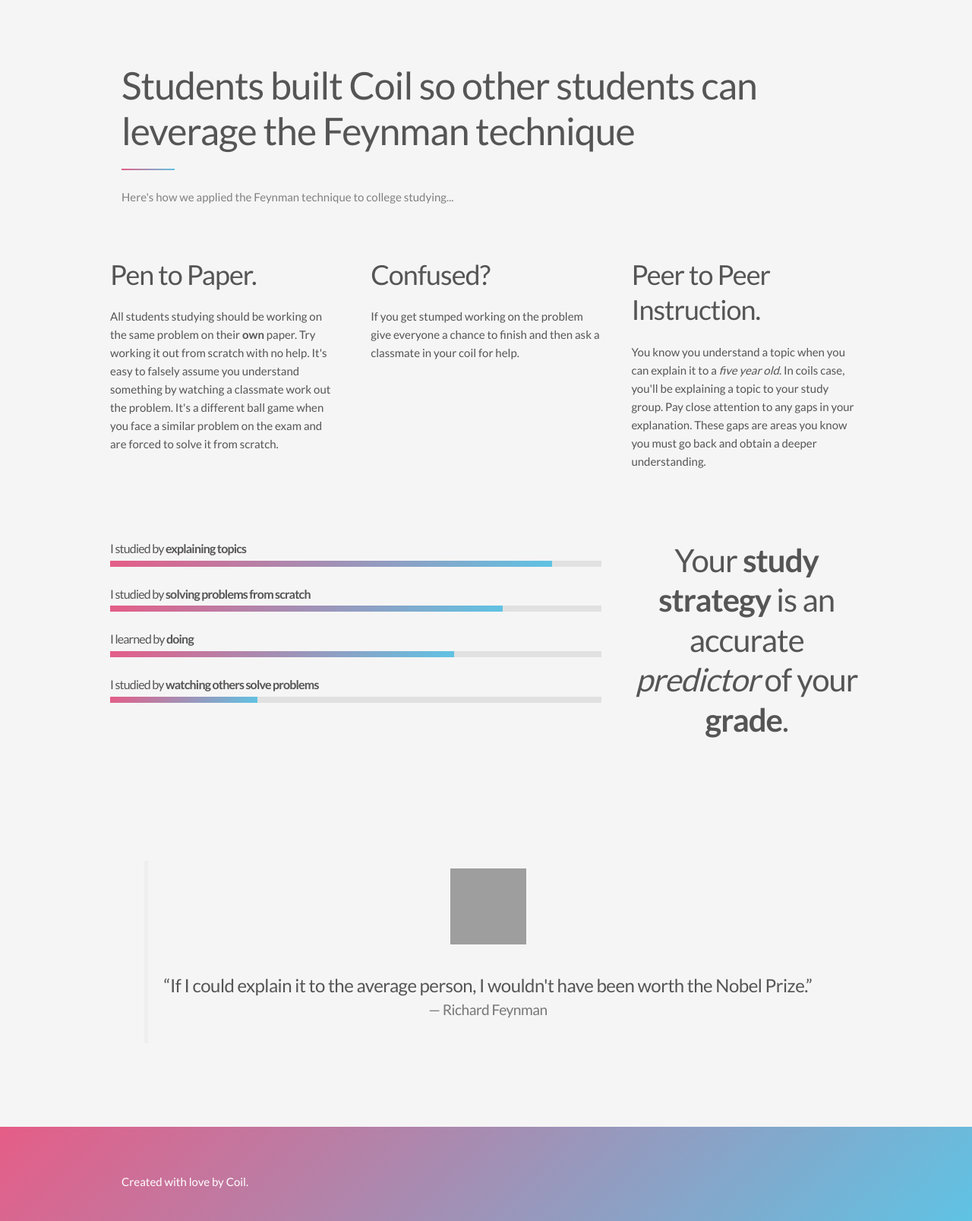
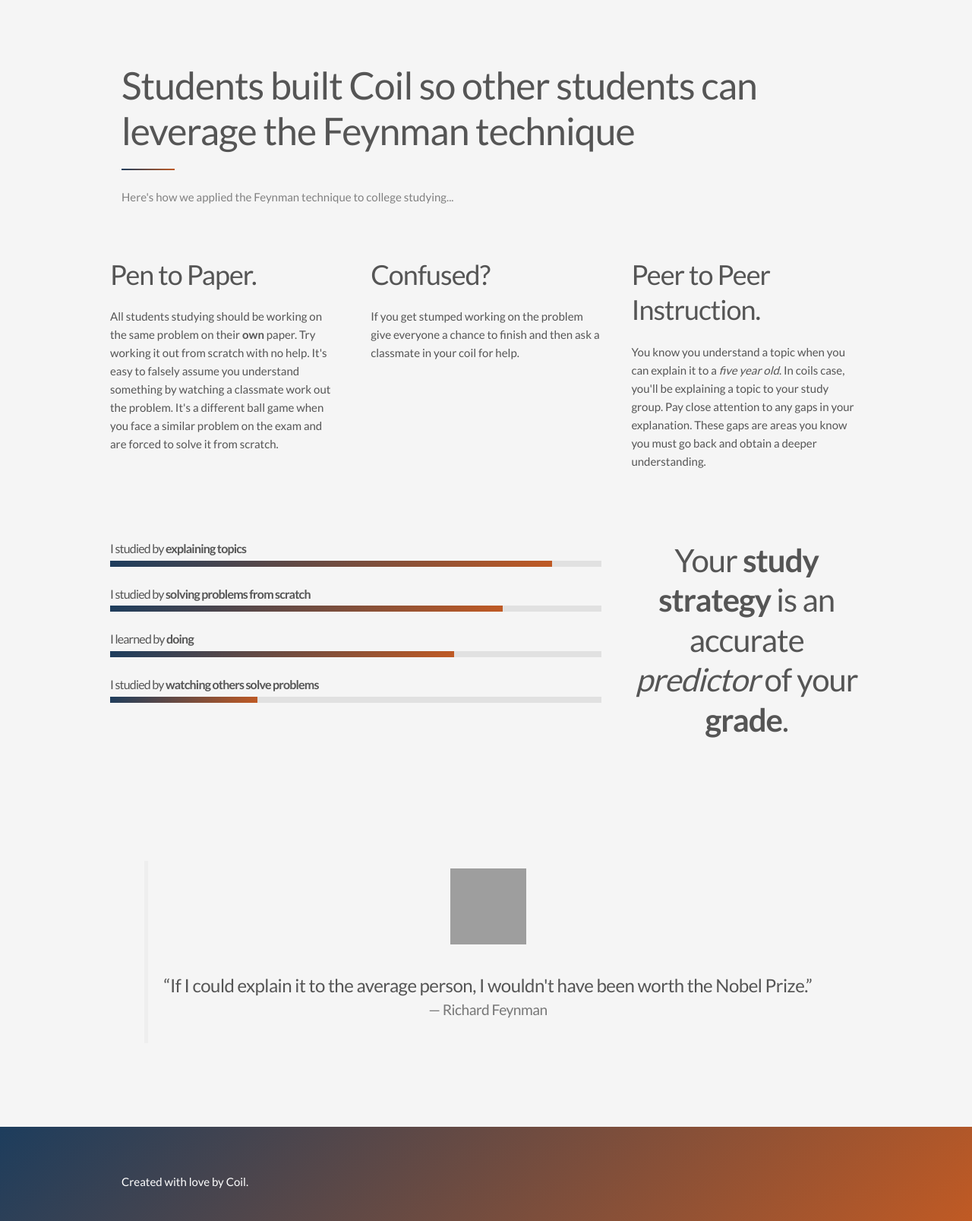
Before and after one commit to NicolasPerl/coil-landing-page-2, a PHP site: page /proof.php in a window 1280 px wide. Shown: the part 2320-3927 px from the top of the page at 76% size. Run offline with PHP 8.4, Linux system fonts and the light colour scheme; grey boxes are pictures that could not be loaded.

Commit message:
final aesthetic changes complete.

```diff
--- a/index.php
+++ b/index.php
@@ -51,7 +51,7 @@
                 <div class="type-wrap">
                     <div id="typed-strings">
                         <h1>Collaborate with your <strong>classmates</strong></h1>
-                        <h1>Or get <em>tutored</em> by them.</h1>
+                        <h1>Or get <strong>tutored</strong> by them.</h1>
                     </div>
                     <span id="typed"></span>
                 </div>
--- a/styles/proof.css
+++ b/styles/proof.css
@@ -688,10 +693,11 @@ opacity: 0;
 .progressBarValue {
 	height: 8px;
 	float: left;
-	background: #e55d87; /* Old browsers */
-	background: -moz-linear-gradient(-45deg, #e55d87 0%, #5fc3e4 100%);
-	background: -webkit-linear-gradient(-45deg, #e55d87 0%, #5fc3e4 100%);
-	background: linear-gradient(135deg, #e55d87 0%, #5fc3e4 100%);
+	background: #FF6161;
+	background: -moz-linear-gradient(-45deg, #1D3D5D 0%, #C05A24 100%);
+	background: -webkit-linear-gradient(-45deg, #1D3D5D 0%, #C05A24 100%);
+	background: linear-gradient(135deg, #1D3D5D 0%, #C05A24 100%);
+ filter: progid:DXImageTransform.Microsoft.gradient( startColorstr='#e55d87', endColorstr='#5fc3e4', GradientType=1 );
 }
 .value-00 {
 	width: 0;
@@ -773,10 +779,10 @@ opacity: 0;
 footer {
 	min-height: 120px;
 	padding: 40px 0 40px 0;
-	background: #e55d87;
-	background: -moz-linear-gradient(-45deg, #e55d87 0%, #5fc3e4 100%);
-	background: -webkit-linear-gradient(-45deg, #e55d87 0%, #5fc3e4 100%);
-	background: linear-gradient(135deg, #e55d87 0%, #5fc3e4 100%);
+	background: #FF6161;
+	background: -moz-linear-gradient(-45deg, #1D3D5D 0%, #C05A24 100%);
+	background: -webkit-linear-gradient(-45deg, #1D3D5D 0%, #C05A24 100%);
+	background: linear-gradient(135deg, #1D3D5D 0%, #C05A24 100%);
  filter: progid:DXImageTransform.Microsoft.gradient( startColorstr='#e55d87', endColorstr='#5fc3e4', GradientType=1 );
 	box-sizing: border-box;
 }
@@ -853,9 +859,11 @@ pre, blockquote, dl, figure, table, p, ul, ol, form {
 	height: 2px;
 	font-weight: bold;
 	background: #e55d87; /* Old browsers */
-	background: -moz-linear-gradient(-45deg, #e55d87 0%, #5fc3e4 100%);
-	background: -webkit-linear-gradient(-45deg, #e55d87 0%, #5fc3e4 100%);
-	background: linear-gradient(135deg, #e55d87 0%, #5fc3e4 100%);
+	background: #FF6161;
+	background: -moz-linear-gradient(-45deg, #1D3D5D 0%, #C05A24 100%);
+	background: -webkit-linear-gradient(-45deg, #1D3D5D 0%, #C05A24 100%);
+	background: linear-gradient(135deg, #1D3D5D 0%, #C05A24 100%);
+ filter: progid:DXImageTransform.Microsoft.gradient( startColorstr='#e55d87', endColorstr='#5fc3e4', GradientType=1 );
 	margin-bottom: 50px;
 }
 
--- a/windows/index.html
+++ b/windows/index.html
@@ -143,7 +143,7 @@
                     <div class="content">
                         <h1>University Gurus</h1>
                         <div class="explanation">
-                            In addition to a class leaderboard, students also have the opportunity to compete in the university wide leaderboard where students from different backgrounds attempt to rise to the top spots.
+                            In addition to the class leaderboards, there's a university wide leaderboard where all the students compete to become a university guru!
                         </div>
                     </div>
                 </div>
@@ -161,7 +161,7 @@
                     <div class="content">
                         <h1>University Gurus</h1>
                         <div class="explanation">
-                            The top student in each class competes for the university wide scholarship.
+                            In addition to the class leaderboards, there's a university wide leaderboard where all the students compete to become a university guru!
                         </div>
                     </div>
                 </div>
```
Also changed, not shown: other parts of styles/proof.css (+21 -16 lines), product.php (+8 -8 lines), styles/index.css (+5 -5 lines), styles/product.css (+14 -6 lines).
